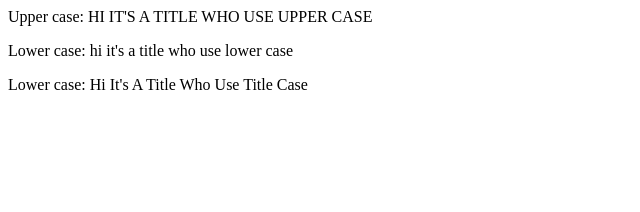
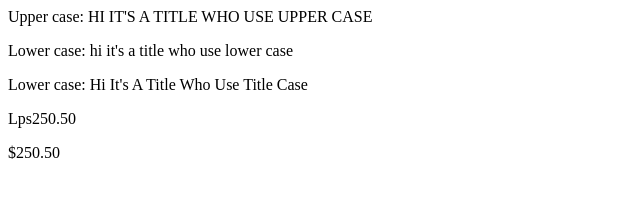
Before and after one commit to diego40g/first-Angular, an Angular app in the folder Curso_LaWebEmpiezaAqui/AngularConcepts/006_pipes/: page / in a window 1280 px wide. Shown: the top 212 px of the page, without its empty margins (0-640 px from the left). Built offline with nearby package versions, Linux system fonts and the light colour scheme.

Commit message:
callin the new component percentage

```diff
--- a/Curso_LaWebEmpiezaAqui/AngularConcepts/006_pipes/src/app/app.component.html
+++ b/Curso_LaWebEmpiezaAqui/AngularConcepts/006_pipes/src/app/app.component.html
@@ -11,6 +11,7 @@
   <app-upper-case-text></app-upper-case-text>
   <app-lower-case-text></app-lower-case-text>
   <app-title-case-text></app-title-case-text>
+  <app-currency-money></app-currency-money>
 </div>
 
 <!-- * * * * * * * * * * * * * * * * * * * * * * * * * * * * * * * -->
```
